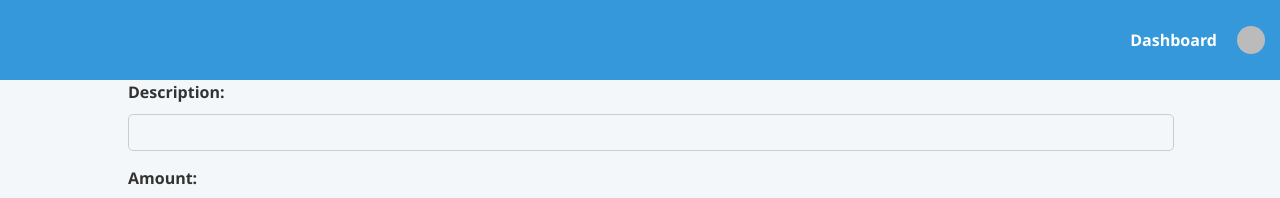
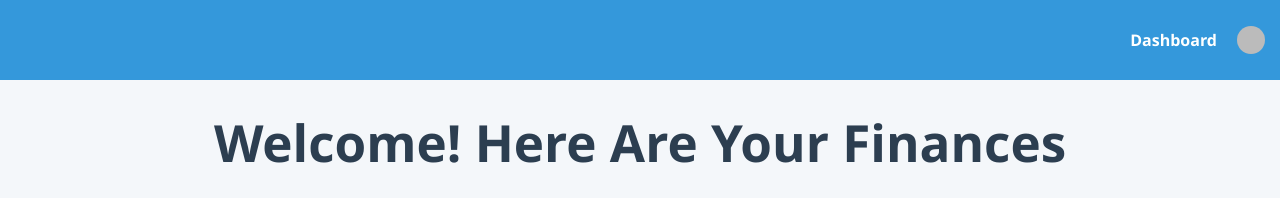
Before and after one commit to RaveenDE/expense-tracker-vite, a React (Vite) app in the folder client/: page / in a window 1280 px wide. Shown: the top 198 px of the page. Built offline with nearby package versions, Linux system fonts and the light colour scheme; no server answers; sample sign-in values are in the browser's storage; some icons are missing.

Commit message:
add Heading

```diff
--- a/client/src/pages/dashboard/index.tsx
+++ b/client/src/pages/dashboard/index.tsx
@@ -19,7 +19,7 @@ export const Dashboard = () => {
 
   return (
     <div className="dashboard-container">
-
+      <h1>Welcome! Here Are Your Finances</h1>
       <FinancialRecordForm />
       <div>Total Monthly: Rs{totalMonthly}</div>
       <FinancialRecordList />
```
